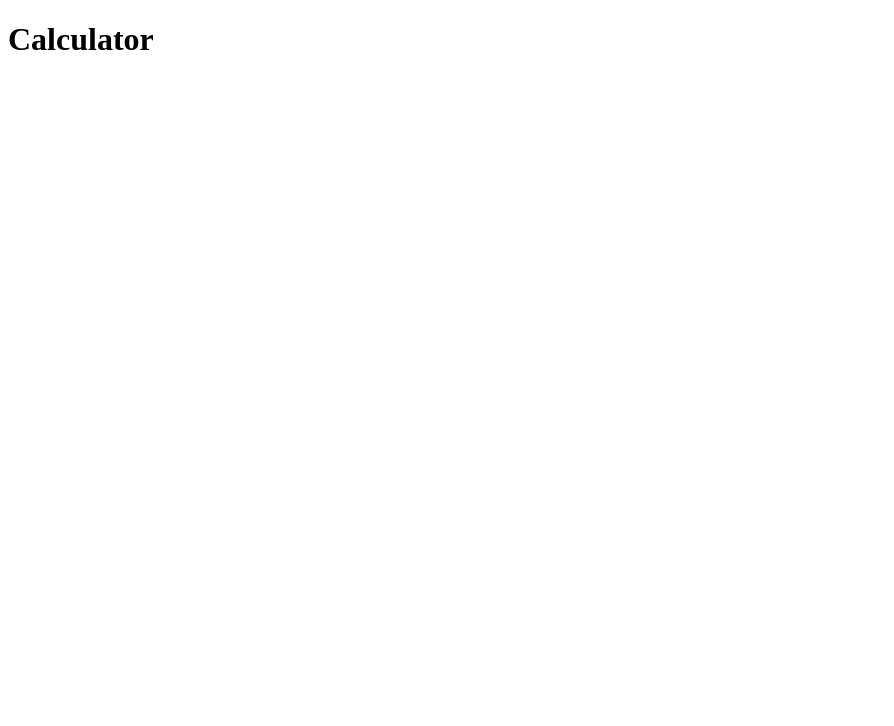
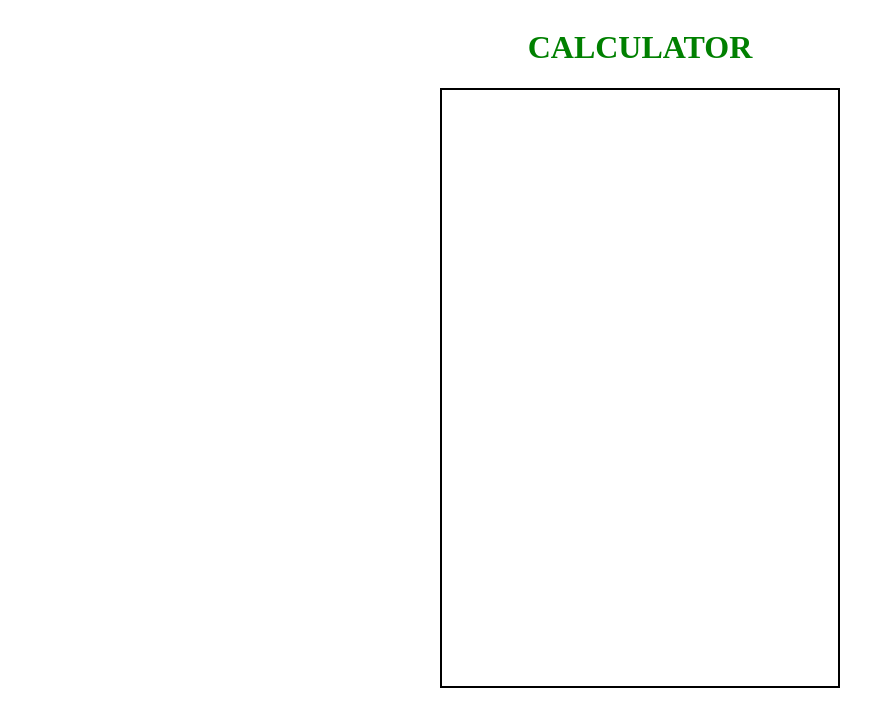
Before and after one commit to Helium999/calculator, a plain HTML site: page index.html in a window 1280 px wide. Shown: the whole page, without its empty margins (0-894 px from the left). Drawn offline with Linux system fonts and the light colour scheme.

Commit message:
Add container for calculator to be inside

```diff
--- a/index.html
+++ b/index.html
@@ -8,6 +8,9 @@
     <script src="script.js" defer></script>
 </head>
 <body>
-    <h1>Calculator</h1>
+    <h1>CALCULATOR</h1>
+    <div id="container">
+
+    </div>
 </body>
 </html>
--- a/style.css
+++ b/style.css
@@ -0,0 +1,18 @@
+h1 {
+    color: green;
+}
+
+body {
+    display: flex;
+    flex-direction: column;
+    justify-content: center;
+    align-items: center;
+}
+
+#container {
+    display: flex;
+    width: 400px;
+    height: 600px;
+    box-sizing: border-box;
+    border: 2px solid black;
+}
```
